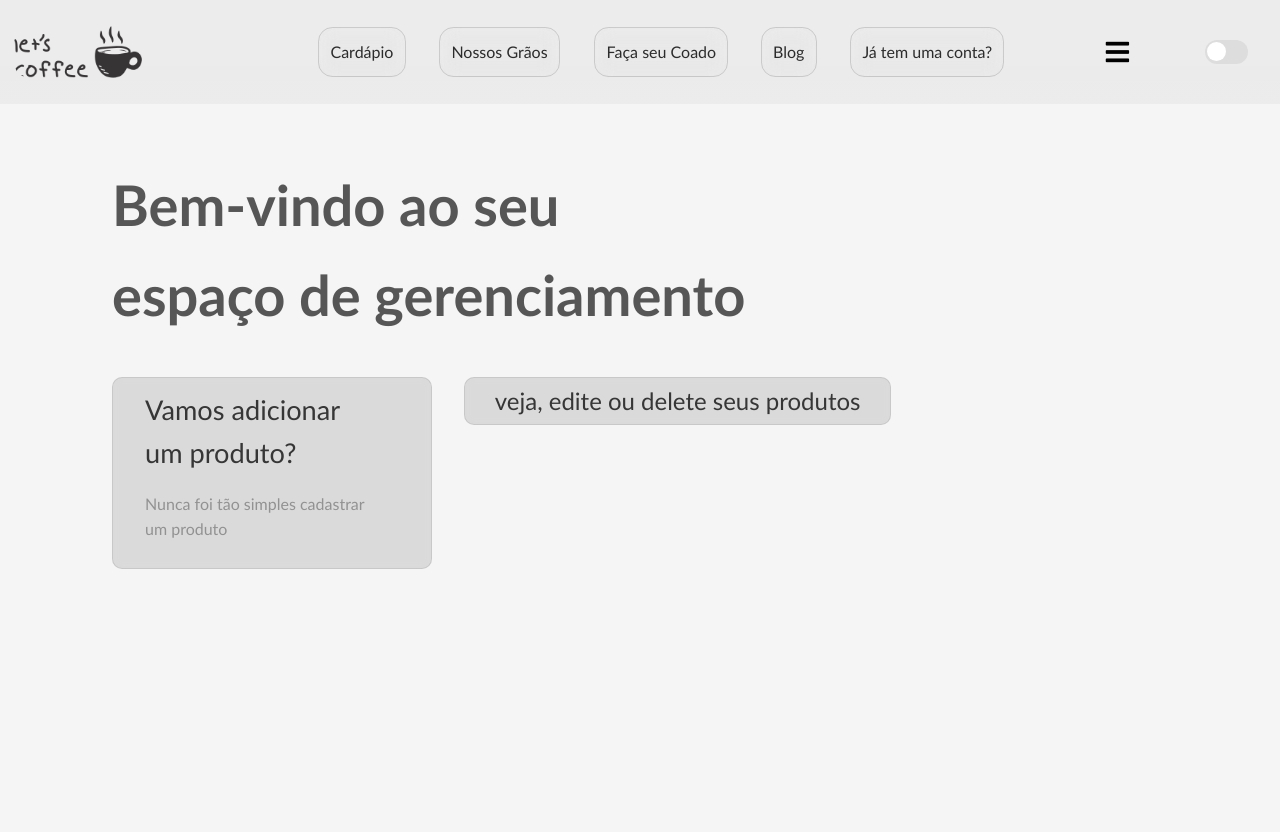
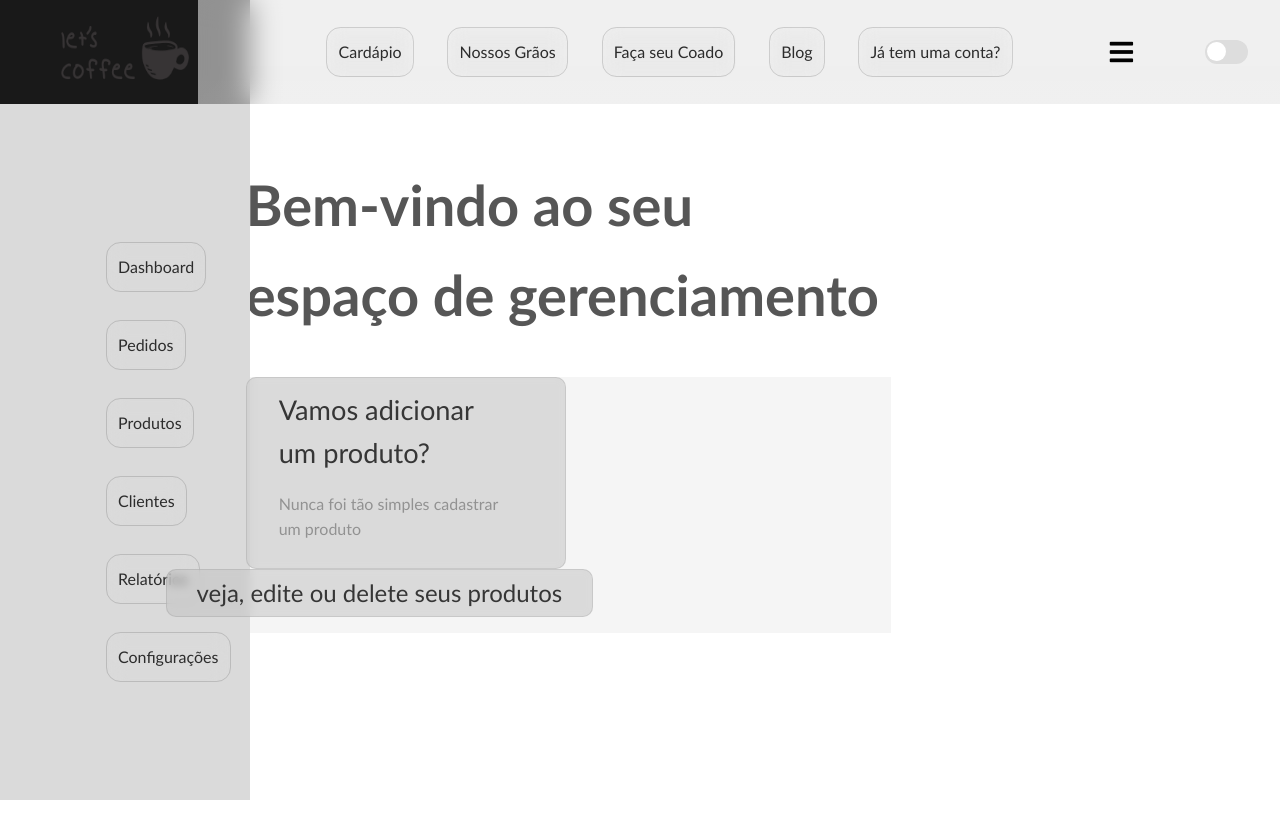
Before and after one commit to jucalast/letscoffeesite, a plain HTML site: page LetsCoffeeSiteNew/homepage/cod_produtos/area_comerciante.html in a window 1280 px wide. Drawn offline with Linux system fonts and the light colour scheme; no server answers.

Commit message:
cração do menu lateral

```diff
--- a/LetsCoffeeSiteNew/homepage/cod_produtos/area_comerciante.css
+++ b/LetsCoffeeSiteNew/homepage/cod_produtos/area_comerciante.css
@@ -6,10 +6,11 @@ body, h2, h3, p, ul, li, figure, figcaption, div {
   box-sizing: border-box;
   font-family: 'Trebuchet MS', 'Lucida Sans Unicode', 'Lucida Grande', 'Lucida Sans', Arial, sans-serif;
   flex-wrap: wrap;
+
 }
 
 body {
-  background-color: #f5f5f5;
+  background-color: white;
     background-size: cover;
     background-repeat: no-repeat;
     background-position: center;
@@ -61,10 +62,11 @@ header {
   background-image: linear-gradient(rgba(255, 255, 255, 0.1), rgba(255, 255, 255, 0.1)),
                   linear-gradient(rgba(255, 255, 255, 0.09), rgba(255, 255, 255, 0.1));
   top: 0;
-  left: 0;
+  right: 0;
   right: 0;
   padding: 1em;
   z-index: 5;
+  width: 82%;
 }
 
 .menu {
@@ -75,14 +77,19 @@ header {
 
 .logo {
 width: 8rem;
+margin-bottom: 1rem;
+height: 4rem;
+margin-top: 1rem;
 }
 
 .logo-container {
   display: flex;
-  max-width: 20%;
-  width: 10%;
+  max-width: 100%;
+  width: 100%;
   justify-content: center;
-  align-items: center;
+  height: 6.5rem;
+  background-color: #191919;
+
 }
 
 ul {
@@ -156,6 +163,13 @@ a {
 
 .dark-mode-toggle input[type="checkbox"]:checked + label:after {
   transform: translateX(100%); /* Usando uma porcentagem para garantir uma transição completa */
+}
+
+.corpo-maior {
+  display: flex;
+  flex-wrap: nowrap;
+  flex-direction: row;
+  justify-content: flex-end;
 }
 
 
@@ -303,7 +317,7 @@ a {
     font-family: 'Trebuchet MS', 'Lucida Sans Unicode', 'Lucida Grande', 'Lucida Sans', Arial, sans-serif;
   }
 
-  img {
+  .imglist {
     width: 7rem;
     border-radius: 1rem;
   }
@@ -505,7 +519,8 @@ a {
     align-content: flex-start;
     justify-content: flex-start;
     align-items: flex-start;
-    width: 100%;
+    width: 85%;
+    background-color: white;
   }
   .corpodedentro {
     width: 100%;
@@ -886,3 +901,8 @@ div.buttons {
   .dark-mode #formulario input[type="submit"] {
     background-color: #6eec07;
   }
+
+
+  .dark-mode aside {
+    background-color: #282828;
+}
--- a/LetsCoffeeSiteNew/homepage/cod_produtos/area_comerciante.html
+++ b/LetsCoffeeSiteNew/homepage/cod_produtos/area_comerciante.html
@@ -16,11 +16,41 @@
     <title>Let's Coffee - Café Premium</title>
 </head>
 <body>
+
+    <style>
+        /* Estilos para o menu lateral */
+        aside {
+            display: flex;
+            position: fixed;
+            left: 0;
+            top: 0;
+            height: 100%;
+            width: 250px; /* largura ajustável conforme necessário */
+            background-color: #dadada; /* cor de fundo */
+            flex-direction: column;
+            flex-wrap: nowrap;
+            justify-content: flex-start;
+            align-items: center;
+        }
+
+        .ul-lateral {
+            list-style-type: none;
+            padding: 0;
+            margin-top: 8rem;
+        }
+
+        .li-lateral {
+            padding: 10px 20px;
+        }
+
+
+
+
+    </style>
+
     <header>
         <nav class="menu">
-            <div class="logo-container">
-                <img class="logo" src="media/Logo.png" alt="Logo Let's Coffee">
-            </div>
+
             <ul>
                 <li><a href="https://letscoffee.goomer.app/menu">Cardápio</a></li>
                 <li><a href="nossosgrãos.html">Nossos Grãos</a></li>
@@ -37,8 +67,22 @@
             </div>
         </nav>
     </header>
+    <div class="corpo-maior" >
+    <div class="corpo">
 
-    <div class="corpo">
+        <aside>
+            <div class="logo-container">
+                <img class="logo" src="media/Logo.png" alt="Logo Let's Coffee">
+            </div>
+            <ul class="ul-lateral">
+                <li class="li-lateral"><a href="#">Dashboard</a></li>
+                <li class="li-lateral"><a href="#">Pedidos</a></li>
+                <li class="li-lateral"><a href="#">Produtos</a></li>
+                <li class="li-lateral"><a href="#">Clientes</a></li>
+                <li class="li-lateral"><a href="#">Relatórios</a></li>
+                <li class="li-lateral"><a href="#">Configurações</a></li>
+            </ul>
+        </aside>
         <h1>Bem-vindo ao seu<br>espaço de gerenciamento</h1>
 
         <div class="corpodedentro">
@@ -90,6 +134,7 @@
             </div>
         </div>
     </div>
+</div>
 
   <script>
 // Função para abrir o modal
@@ -335,7 +380,7 @@ function openModal() {
                     const primeiraImagem = produto.imagens && produto.imagens.length > 0 ? produto.imagens[0] : '';
 
                     produtoElemento.innerHTML = `
-                        <img src="${primeiraImagem}" alt="Imagem do produto">
+                        <img class="imglist"src="${primeiraImagem}" alt="Imagem do produto">
                         <div class="cardcompl">
                             <div class="infoprod">
                                 <h2>${produto.nome}</h2>
```
